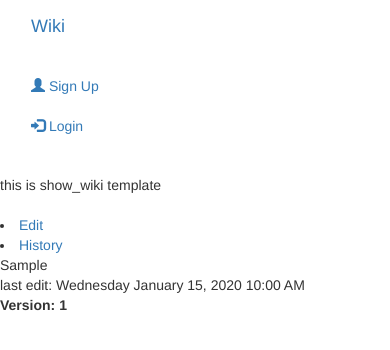
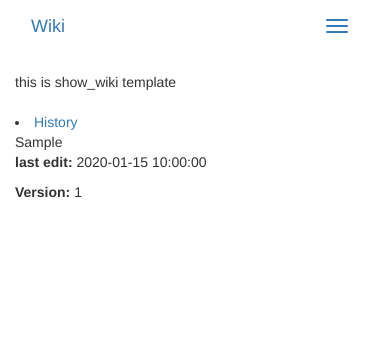
Before and after one commit to jreiher2003/Wiki, a Flask app: a page that uses app/templates/base.html in a window 390 px wide. Shown: the top 350 px of the page. Run offline with Flask 2, Linux system fonts and the light colour scheme; tables that the repository leaves empty hold one stand-in row (values such as "Sample post"); some libraries are stand-ins or nearby versions.

Commit message:
Add css bootsrap to app

```diff
--- a/app/models.py
+++ b/app/models.py
@@ -8,16 +8,18 @@ class User(db.Model):
     __tablename__ = "users"
 
     id = db.Column(db.Integer, primary_key=True)
-    name = db.Column(db.String(80), nullable=False)
+    name = db.Column(db.String(80), unique=True, nullable=False)
     email = db.Column(db.String)
     password = db.Column(db.String)
+    ip = db.Column(db.String)
     wiki = db.relationship("Wiki")
     wiki_rev_u = db.relationship("WikiRevisions")
 
-    def __init__(self, name, email, password):
+    def __init__(self, name, email, password, ip):
         self.name = name
         self.email = email
         self.password = bcrypt.generate_password_hash(password)
+        self.ip = ip
 
     def is_authenticated(self):
         return True
@@ -45,6 +47,7 @@ class Wiki(db.Model):
     user_id = db.Column(db.Integer, db.ForeignKey("users.id"))
     date_created = db.Column(db.DateTime, default=datetime.datetime.now())
     date_modified = db.Column(db.DateTime, default=datetime.datetime.now(), onupdate=datetime.datetime.now())
+    user = db.relationship("User")
     wiki_rev = db.relationship("WikiRevisions")
 
     @property
@@ -61,7 +64,7 @@ class Wiki(db.Model):
 
     @property
     def last_modified_date(self):
-        return '{dt:%A} {dt:%B} {dt.day}, {dt.year}'.format(dt=self.date_modified)
+        return '{dt:%Y-%m-%d}'.format(dt=self.date_modified)
 
     @property
     def last_modified_time(self):
@@ -95,7 +98,7 @@ class WikiRevisions(db.Model):
 
     @property
     def last_modified_date(self):
-        return '{dt:%A} {dt:%B} {dt.day}, {dt.year}'.format(dt=self.date_modified)
+        return '{dt:%Y-%m-%d}'.format(dt=self.date_modified)
 
     @property
     def last_modified_time(self):
--- a/app/static/styles.css
+++ b/app/static/styles.css
@@ -1,3 +1,6 @@
+.icon-bar {
+    background-color: #337ab7;
+}
 #logbox {
     padding: 20px;
     margin: 50px auto;
@@ -34,8 +37,8 @@
     box-shadow: none;
 }
 .form-error {
-    padding: 5px;
-    background-color: #FF5060;
-    color: white;
-    border-radius: 5px;
+    padding: 2px;
+    /*background-color: #FF5060;*/
+    color: #FF5060;
+    /*border-radius: 5px;*/
 }
--- a/app/templates/base.html
+++ b/app/templates/base.html
@@ -17,20 +17,27 @@
         <nav class="navbar">
             <div class="container-fluid">
                 <div class="navbar-header">
+                    <button type="button" class="navbar-toggle" data-toggle="collapse" data-target="#bs-example-navbar-collapse-1">
+                        <span class="sr-only">Toggle navigation</span>
+                        <span class="icon-bar"></span>
+                        <span class="icon-bar"></span>
+                        <span class="icon-bar"></span>
+                    </button>
                     <a class="navbar-brand" href="{{ url_for('index') }}">Wiki</a>
                 </div>
+                <div class="collapse navbar-collapse" id="bs-example-navbar-collapse-1">
                 <ul class="nav navbar-nav">
                     <!-- <li><a href="">New Page</a></li> -->
                 </ul>
                 <ul class="nav navbar-nav navbar-right">
-                 {% if current_user.is_active %}
-
+                {% if current_user.is_active %}
                     <li><a href="{{ url_for('logout') }}">{{ current_user.name }}(logout)</a></li>
                 {% else %}
                     <li><a href="{{ url_for('signup') }}"><span class="glyphicon glyphicon-user"></span> Sign Up</a></li>
                     <li><a href="{{ url_for('login') }}"><span class="glyphicon glyphicon-log-in"></span> Login</a></li>
-                    {% endif %}
+                {% endif %}
                 </ul>
+                </div>
             </div>
         </nav>
         {% with messages = get_flashed_messages(with_categories=true) %}
--- a/app/templates/login.html
+++ b/app/templates/login.html
@@ -13,7 +13,7 @@
                         {{ form.username(placeholder="Username", id="username", class="form-control input") }}
                         {% if form.username.errors %}
                             {% for error in form.username.errors %}
-                                <div class="bg-danger form-error">{{ error }}</div>
+                                <div class="form-error">{{ error }}</div>
                             {% endfor %}
                         {% endif %}
                     </div>
@@ -23,7 +23,7 @@
                         {{ form.password(placeholder="password", id="password", class="form-control input") }}
                         {% if form.password.errors %}
                             {% for error in form.password.errors %}
-                                <div class="bg-danger form-error">{{ error }}</div>
+                                <div class="form-error">{{ error }}</div>
                             {% endfor %}
                         {% endif %}
                     </div>
--- a/app/templates/show_wiki.html
+++ b/app/templates/show_wiki.html
@@ -1,15 +1,31 @@
 {% extends "base.html" %}
 {% block content %}
+<div class="container">
+    <div class="row">
+        <div class="col-md-8 col-md-offset-2">
+
+            this is show_wiki template<br><br>
+            {% if current_user.is_active %}
+            <ul class="list-unstyled list-inline">
+                <li><a href="{{ url_for('edit_wiki', page_name=wiki_page.page_name) }}"><span class="glyphicon glyphicon-edit" aria-hidden="true"></span>&nbsp;edit</a></li>
+                <li><a href="{{ url_for('show_history', page_name=wiki_page.page_name) }}"><span class="glyphicon glyphicon-time" aria-hidden="true"></span>&nbsp;History</a></li>
+                {% else %}
+                <li><a href="{{ url_for('show_history', page_name=wiki_page.page_name) }}">History</a></li>
+            </ul>
+            {% endif %}
 
 
-this is show_wiki template<br><br>
-<li><a href="{{ url_for('edit_wiki', page_name=wiki_page.page_name) }}">Edit</a></li>
-<li><a href="{{ url_for('show_history', page_name=wiki_page.page_name) }}">History</a></li>
-    {{ wiki_page.wiki_post | safe }}
-    <br>
-    <!-- {# date created: {{ wiki_page.format_date }}&nbsp;{{ wiki_page.format_time }}<br>#} -->
-    last edit: {{ wiki_page.last_modified_date }}&nbsp;{{ wiki_page.last_modified_time }}<br>
-    <strong>Version:</atrong> {{ wiki_page.version }}
+                {{ wiki_page.wiki_post | safe }}
+
+                <br>
+                <p><strong>last edit:</strong> {{ wiki_page.date_modified }}&nbsp;<p>
+                <p><strong>Version:</strong> {{ wiki_page.version }}</p>
+
+        </div>
+    </div>
+</div>
+
+
 
 
 
--- a/app/views.py
+++ b/app/views.py
@@ -8,6 +8,11 @@ def redirect_url(default='index'):
     return request.args.get('next') or \
            request.referrer or \
            url_for(default)
+
+def get_ip():
+    headers_list = request.headers.getlist("X-Forwarded-For")
+    user_ip = headers_list[0] if headers_list else request.remote_addr
+    return user_ip
 
 @app.route("/")
 def index(page_name=None):
@@ -135,13 +140,17 @@ def signup():
         user = User(
             name=form.username.data,
             email=form.email.data,
-            password=form.password.data
-            )
-        db.session.add(user)
-        db.session.commit()
-        login_user(user)
-        flash("You just added user <strong>%s</strong>" % user.name, "success")
-        return redirect(url_for("index"))
+            password=form.password.data,
+            ip=get_ip())
+        try:
+            db.session.add(user)
+            db.session.commit()
+            login_user(user)
+            flash("You just added user <strong>%s</strong>" % user.name, "success")
+            return redirect(url_for("index"))
+        except:
+            flash("That username already exists", "danger")
+            return redirect(url_for("signup"))
     return render_template(
         "signup.html",
         error=error,
--- a/create_db.py
+++ b/create_db.py
@@ -5,9 +5,9 @@ db.drop_all()
 print "just dropped db"
 db.create_all()
 
-db.session.add(User(name="admin", email="admin1@admin.com", password="admin"))
-db.session.add(User(name="admin2", email="admin2@admin.com", password="admin2"))
-db.session.add(User(name="admin3", email="admin3@admin.com", password='admin3'))
+db.session.add(User(name="admin", email="admin1@admin.com", password="admin", ip="73.55.103.114"))
+db.session.add(User(name="admin2", email="admin2@admin.com", password="admin2", ip="73.55.103.114"))
+db.session.add(User(name="admin3", email="admin3@admin.com", password='admin3', ip="73.55.103.114"))
 print "just added a user"
 
 db.session.add(Wiki(wiki_post="this is a post", page_name="testpage", user_id=1))
```
Also changed, not shown: app/templates/create_wiki.html (+7 -1 lines), app/templates/edit_wiki.html (+12 -6 lines), app/templates/history.html (+12 -7 lines), app/templates/index.html (+15 -9 lines), app/templates/signup.html (+4 -4 lines).
